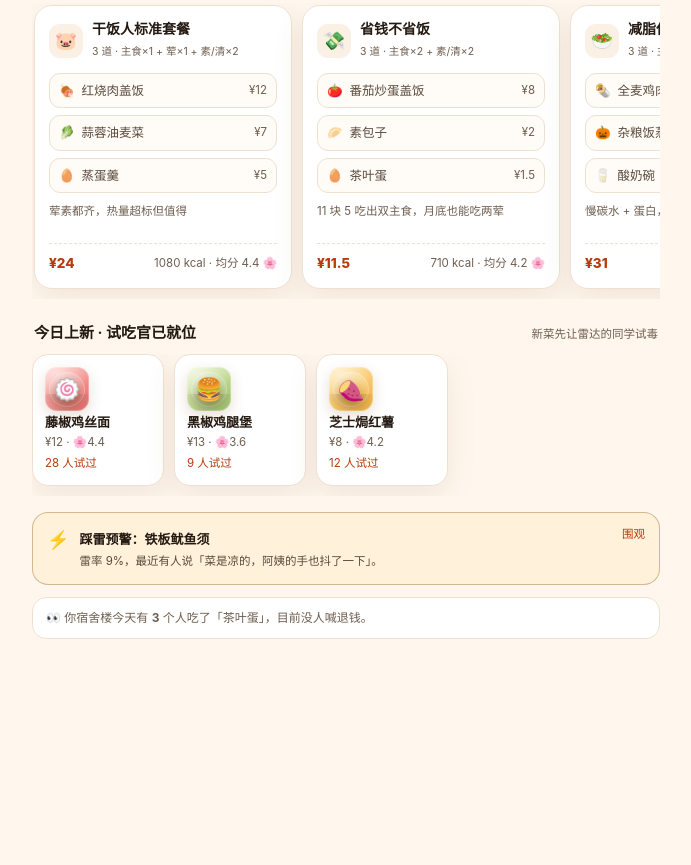
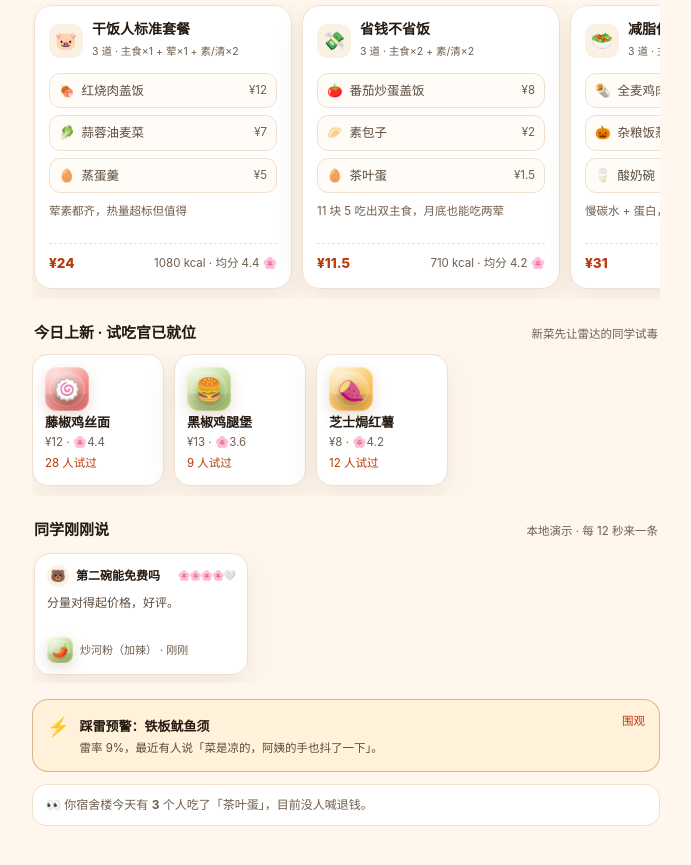
Before and after one commit to AshanQing/canteen-radar, a plain HTML site: page index.html in a window 1280 px wide. Shown: the part 1221-2086 px from the top of the page, without its empty margins (294-985 px from the left). Before the commit the page ends 1964 px from the top, so only its background shows below. Drawn offline with Linux system fonts and the light colour scheme.

```diff
--- a/assets/app.js
+++ b/assets/app.js
@@ -316,7 +316,9 @@
     var ae = document.activeElement;
     if (ae && /INPUT|TEXTAREA/.test(ae.tagName)) return;
     if (document.body.classList.contains("lock")) return;
-    if (!/^#\/(today|rank|dish)/.test(location.hash || "#/today")) return;
+    var h = location.hash || "#/today";
+    if (h === "#" || h === "") h = "#/today";
+    if (!/^#\/(today|rank|dish|canteen)/.test(h)) return;
     render(true);
   }
 
@@ -324,9 +326,31 @@
     if (!simOn()) return;
     var simCount = window.Store.reviews.filter(function (r) { return /^sim-/.test(r.authorId); }).length;
     if (simCount >= 60) return;
-    window.Store.addExternal(makeSimReview());
+    var sim = makeSimReview();
+    window.Store.addExternal(sim);
     recompute();
     softRender();
+    var now = Date.now();
+    if (!window._lastSimToast || now - window._lastSimToast > 45000) {
+      window._lastSimToast = now;
+      var dd = dById[sim.dishId];
+      toast("📣 隔壁楼刚有人给「" + (dd ? dd.name : "某道菜") + "」打了 " + sim.flowers + " 朵花");
+    }
+  }
+
+  function liveStrip() {
+    var latest = window.Store.reviews.slice().reverse().slice(0, 4);
+    if (!latest.length) return "";
+    var h = ['<div class="section-title"><span>同学刚刚说</span><small>本地演示 · 每 12 秒来一条</small></div><div class="livecards hscroll">'];
+    latest.forEach(function (r) {
+      var d = dById[r.dishId];
+      if (!d) return;
+      h.push('<a class="livecard" href="#/dish/' + d.id + '"><div class="lc-top"><span class="lc-ava">' + (r.avatar || "🐱") + '</span><b>' + esc(r.authorName) + '</b><span class="lc-flower">' + flowers(r.flowers) + '</span></div>' +
+        '<p class="lc-text">' + esc((r.text || "").slice(0, 34)) + '</p>' +
+        '<div class="lc-foot">' + foodTile(d, "xs") + '<span>' + esc(d.name) + ' · ' + relTime(r.createdAt) + '</span></div></a>');
+    });
+    h.push('</div>');
+    return h.join("");
   }
 
   function viewToday() {
@@ -393,6 +417,7 @@
     });
     h.push('</div>');
 
+    h.push(liveStrip());
     h.push('<div class="alert"><div class="alert-ico">⚡</div><div><b>踩雷预警：' + esc(danger.name) + '</b><p>雷率 ' + pct(danger.ray) + '，最近有人说「' + esc(flawOf(danger)) + '」。</p></div><a href="#/dish/' + danger.id + '">围观</a></div>');
     h.push('<div class="proof">👀 你宿舍楼今天有 <b>' + (3 + (S.order % 4)) + '</b> 个人吃了「' + esc(picks[0].d.name) + '」，目前没人喊退钱。</div>');
     return h.join('');
@@ -1056,6 +1081,8 @@
     window.Store.init().then(function () {
       recompute();
       render(true);
+      // 打开后 4 秒来第一条，演示时不用干等
+      setTimeout(runSim, 4000);
     });
   }
   setInterval(runSim, 12000);
--- a/assets/styles.css
+++ b/assets/styles.css
@@ -464,5 +464,21 @@
 .guide-x{position:absolute;top:7px;right:8px;color:var(--muted);font-size:12px;padding:5px}
 .simpill{display:inline-block;font-size:11px;color:var(--ok);background:var(--ok-bg);
   border-radius:999px;padding:5px 10px;margin-bottom:10px}
+/* ---------- 同学刚刚说 ---------- */
+.livecards{display:flex;gap:10px;overflow-x:auto;padding:2px 2px 8px;
+  scrollbar-width:thin;scrollbar-color:var(--brand-2) var(--chip)}
+.livecards::-webkit-scrollbar{height:6px}
+.livecards::-webkit-scrollbar-track{background:var(--chip);border-radius:999px}
+.livecards::-webkit-scrollbar-thumb{background:var(--brand-2);border-radius:999px}
+.livecard{flex:0 0 214px;background:var(--surface);border:1px solid var(--line);border-radius:16px;
+  padding:11px 12px;box-shadow:var(--shadow);display:flex;flex-direction:column;gap:7px}
+.lc-top{display:flex;align-items:center;gap:7px}
+.lc-ava{width:22px;height:22px;border-radius:50%;background:var(--chip);display:grid;place-items:center;font-size:12px}
+.lc-top b{font-size:12px;overflow:hidden;text-overflow:ellipsis;white-space:nowrap}
+.lc-flower{margin-left:auto;font-size:10px;letter-spacing:-1px;flex:0 0 auto}
+.lc-text{font-size:12px;color:var(--ink-2);line-height:1.5;min-height:36px}
+.lc-foot{display:flex;align-items:center;gap:7px;font-size:11px;color:var(--muted)}
+.lc-foot .foodimg{width:26px;height:26px;font-size:13px;border-radius:8px}
+
 
 [data-theme="dark"] .live-tag{color:#20120A}
```
Also changed, not shown: test/smoke.mjs (+9 -1 lines).
